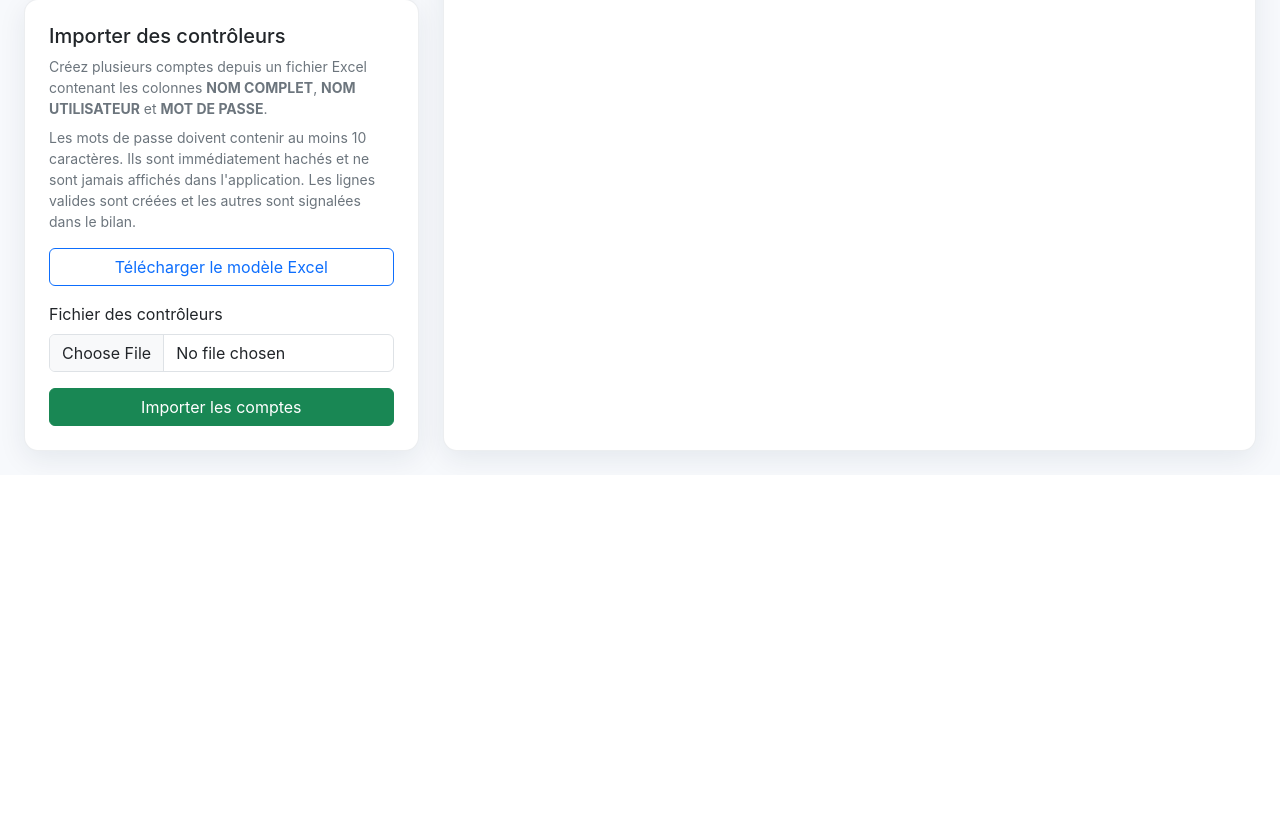
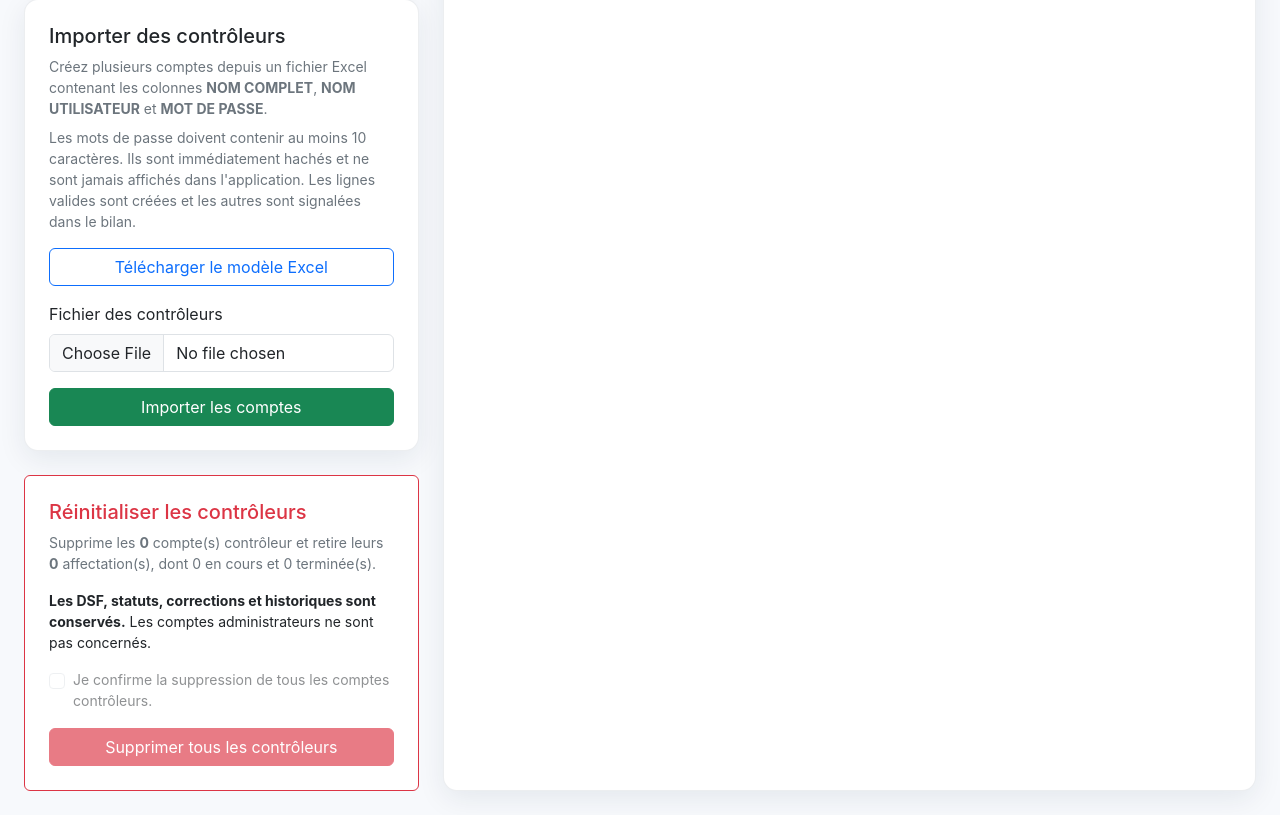
Before and after one commit to irchhjc/Stage-INS, a Flask app: page /admin/ in a window 1280 px wide, after a click that opens the changed part. Shown: the part 1178-1993 px from the top of the page. Before the commit the page ends 1646 px from the top, so only its background shows below. Run offline with Flask 3, Linux system fonts and the light colour scheme; the visitor is signed in with stand-in values (Sample User, id 1); data comes from the database, SQL or seed files in the repository; data that the repository does not hold is empty; some libraries are stand-ins or nearby versions.

Commit message:
Add safe bulk controller reset

```diff
--- a/app/routes/admin.py
+++ b/app/routes/admin.py
@@ -1,7 +1,7 @@
 from datetime import datetime, timezone
 from pathlib import Path
 
-from sqlalchemy import update, or_
+from sqlalchemy import delete, update, or_
 from sqlalchemy.orm import joinedload
 
 from flask import Blueprint, abort, flash, redirect, render_template, request, send_file, url_for
@@ -54,6 +54,27 @@ def _controller_progress(controllers):
     return rows
 
 
+def _controller_deletion_summary():
+    controller_ids = [
+        controller_id
+        for (controller_id,) in db.session.query(User.id).filter(User.role == "controller").all()
+    ]
+    if not controller_ids:
+        return {
+            "controllers": 0,
+            "assigned": 0,
+            "in_progress": 0,
+            "completed": 0,
+        }
+    assigned = DSF.query.filter(DSF.assigned_to_id.in_(controller_ids))
+    return {
+        "controllers": len(controller_ids),
+        "assigned": assigned.count(),
+        "in_progress": assigned.filter(DSF.status == "in_progress").count(),
+        "completed": assigned.filter(DSF.status == "completed").count(),
+    }
+
+
 @admin_bp.get("/")
 @admin_required
 def dashboard():
@@ -98,6 +119,7 @@ def dashboard():
         selected_status=status,
         performance=performance,
         active_tab=active_tab,
+        controller_deletion_summary=_controller_deletion_summary(),
     )
 
 
@@ -127,6 +149,69 @@ def update_controller(controller_id):
     except ValueError as exc:
         db.session.rollback()
         flash(str(exc), "danger")
+    return redirect(url_for("admin.dashboard", tab="controllers", _anchor="controllerAccounts"))
+
+
+@admin_bp.post("/controllers/delete-all")
+@admin_required
+def delete_all_controllers():
+    if request.form.get("confirmation") != "DELETE_ALL_CONTROLLERS":
+        flash("Confirmation invalide. Aucun compte contrôleur n'a été supprimé.", "danger")
+        return redirect(url_for("admin.dashboard", tab="controllers", _anchor="deleteControllers"))
+
+    controller_rows = (
+        db.session.query(User.id, User.username)
+        .filter(User.role == "controller")
+        .order_by(User.id)
+        .all()
+    )
+    if not controller_rows:
+        flash("Aucun compte contrôleur à supprimer.", "info")
+        return redirect(url_for("admin.dashboard", tab="controllers", _anchor="deleteControllers"))
+
+    controller_ids = [row.id for row in controller_rows]
+    usernames = {row.id: row.username for row in controller_rows}
+    assigned_rows = (
+        db.session.query(DSF.id, DSF.assigned_to_id)
+        .filter(DSF.assigned_to_id.in_(controller_ids))
+        .all()
+    )
+    administrator = current_user()
+    try:
+        for dsf_id, controller_id in assigned_rows:
+            db.session.add(
+                AuditLog(
+                    dsf_id=dsf_id,
+                    action="suppression globale des contrôleurs",
+                    old_value=usernames.get(controller_id, "Contrôleur supprimé"),
+                    new_value="Non assignée",
+                    operator=administrator.username,
+                )
+            )
+        db.session.flush()
+        db.session.execute(
+            update(DSF)
+            .where(DSF.assigned_to_id.in_(controller_ids))
+            .values(assigned_to_id=None, assigned_at=None)
+        )
+        db.session.execute(
+            update(DSF)
+            .where(DSF.assigned_by_id.in_(controller_ids))
+            .values(assigned_by_id=None)
+        )
+        deleted_count = db.session.execute(
+            delete(User).where(User.role == "controller")
+        ).rowcount
+        db.session.commit()
+    except Exception:
+        db.session.rollback()
+        raise
+
+    flash(
+        f"{deleted_count} compte(s) contrôleur supprimé(s). "
+        f"{len(assigned_rows)} affectation(s) retirée(s). Toutes les DSF ont été conservées.",
+        "success",
+    )
     return redirect(url_for("admin.dashboard", tab="controllers", _anchor="controllerAccounts"))
 
 
--- a/app/templates/admin/dashboard.html
+++ b/app/templates/admin/dashboard.html
@@ -194,6 +194,20 @@
         <button class="btn btn-success w-100" type="submit">Importer les comptes</button>
       </form>
     </div></div>
+    <div id="deleteControllers" class="card border-danger"><div class="card-body p-4">
+      <h2 class="h5 text-danger">Réinitialiser les contrôleurs</h2>
+      <p class="small text-secondary">Supprime les <strong>{{ controller_deletion_summary.controllers }}</strong> compte(s) contrôleur et retire leurs <strong>{{ controller_deletion_summary.assigned }}</strong> affectation(s), dont {{ controller_deletion_summary.in_progress }} en cours et {{ controller_deletion_summary.completed }} terminée(s).</p>
+      <p class="small mb-3"><strong>Les DSF, statuts, corrections et historiques sont conservés.</strong> Les comptes administrateurs ne sont pas concernés.</p>
+      <form method="post" action="{{ url_for('admin.delete_all_controllers') }}" onsubmit="return window.confirm('Supprimer définitivement tous les comptes contrôleurs ? Les DSF seront conservées mais deviendront non affectées.');">
+        <input type="hidden" name="csrf_token" value="{{ csrf_token }}">
+        <input type="hidden" name="confirmation" value="DELETE_ALL_CONTROLLERS">
+        <div class="form-check mb-3">
+          <input id="confirmDeleteControllers" class="form-check-input" type="checkbox" required {{ 'disabled' if controller_deletion_summary.controllers == 0 else '' }}>
+          <label class="form-check-label small" for="confirmDeleteControllers">Je confirme la suppression de tous les comptes contrôleurs.</label>
+        </div>
+        <button class="btn btn-danger w-100" type="submit" {{ 'disabled' if controller_deletion_summary.controllers == 0 else '' }}>Supprimer tous les contrôleurs</button>
+      </form>
+    </div></div>
   </div>
   <div class="col-xl-8">
     <div class="card panel-card h-100"><div class="card-body p-4">
```
Also changed, not shown: tests/test_delete_controllers.py (added, +79 -0 lines).
